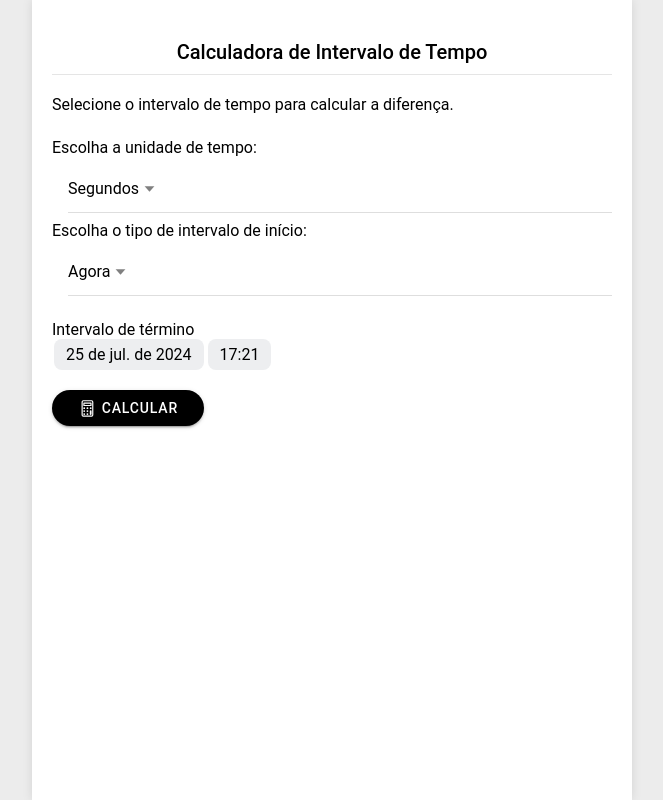
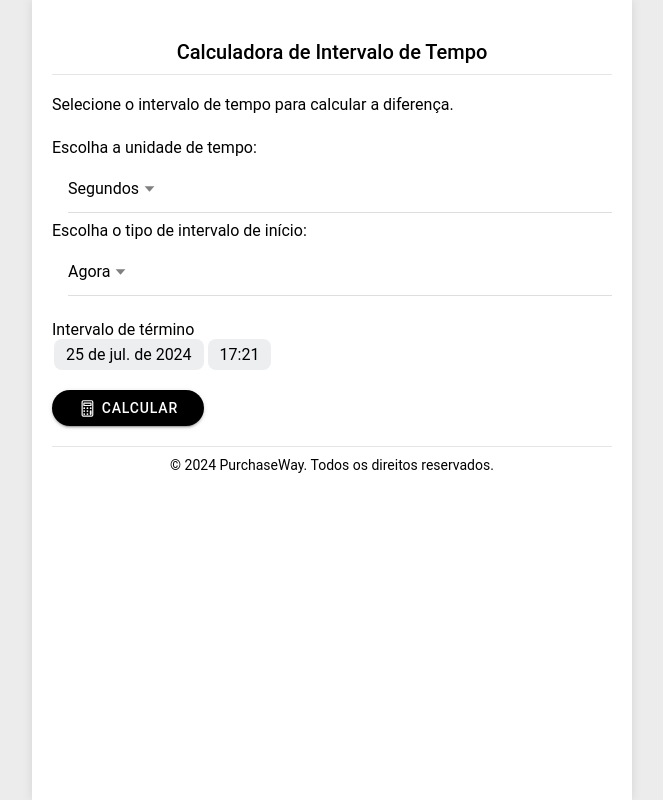
Before and after one commit to KevinWillyan456/purchaseway-time-measure, a React (Vite) app: page /home in a window 1280 px wide. Shown: the whole page, without its empty margins (308-971 px from the left). Built offline with nearby package versions, Linux system fonts and the light colour scheme.

Commit message:
feat: adição de rodapé na página inicial com informações de direitos autorais

```diff
--- a/src/pages/Home.css
+++ b/src/pages/Home.css
@@ -62,3 +62,12 @@
     border-radius: 50px;
     text-align: center;
 }
+.footer {
+    margin-top: 20px;
+    padding: 10px 0;
+    text-align: center;
+    font-size: 14px;
+    color: var(--color-black);
+    background-color: var(--color-white);
+    border-top: 1px solid #0000001a;
+}
--- a/src/pages/Home.tsx
+++ b/src/pages/Home.tsx
@@ -1,3 +1,4 @@
+import { App } from '@capacitor/app'
 import {
     IonButton,
     IonDatetime,
@@ -13,10 +14,6 @@ import {
     IonText,
     useIonRouter,
 } from '@ionic/react'
-import { calculatorOutline, trashOutline } from 'ionicons/icons'
-import './Home.css'
-import { useState } from 'react'
-import { App } from '@capacitor/app'
 import {
     differenceInDays,
     differenceInHours,
@@ -24,7 +21,10 @@ import {
     differenceInSeconds,
     intervalToDuration,
 } from 'date-fns'
+import { calculatorOutline, trashOutline } from 'ionicons/icons'
+import { useState } from 'react'
 import LocalStorageUtil from '../utils/LocalStorage'
+import './Home.css'
 
 type TypeUnitOfTime =
     | 'seconds'
@@ -500,6 +500,13 @@ const Home: React.FC = () => {
                         />
                     </div>
                 )}
+
+                <footer className="footer">
+                    <p>
+                        &copy; {new Date().getFullYear()} PurchaseWay. Todos os
+                        direitos reservados.
+                    </p>
+                </footer>
             </section>
         </IonPage>
     )
```
